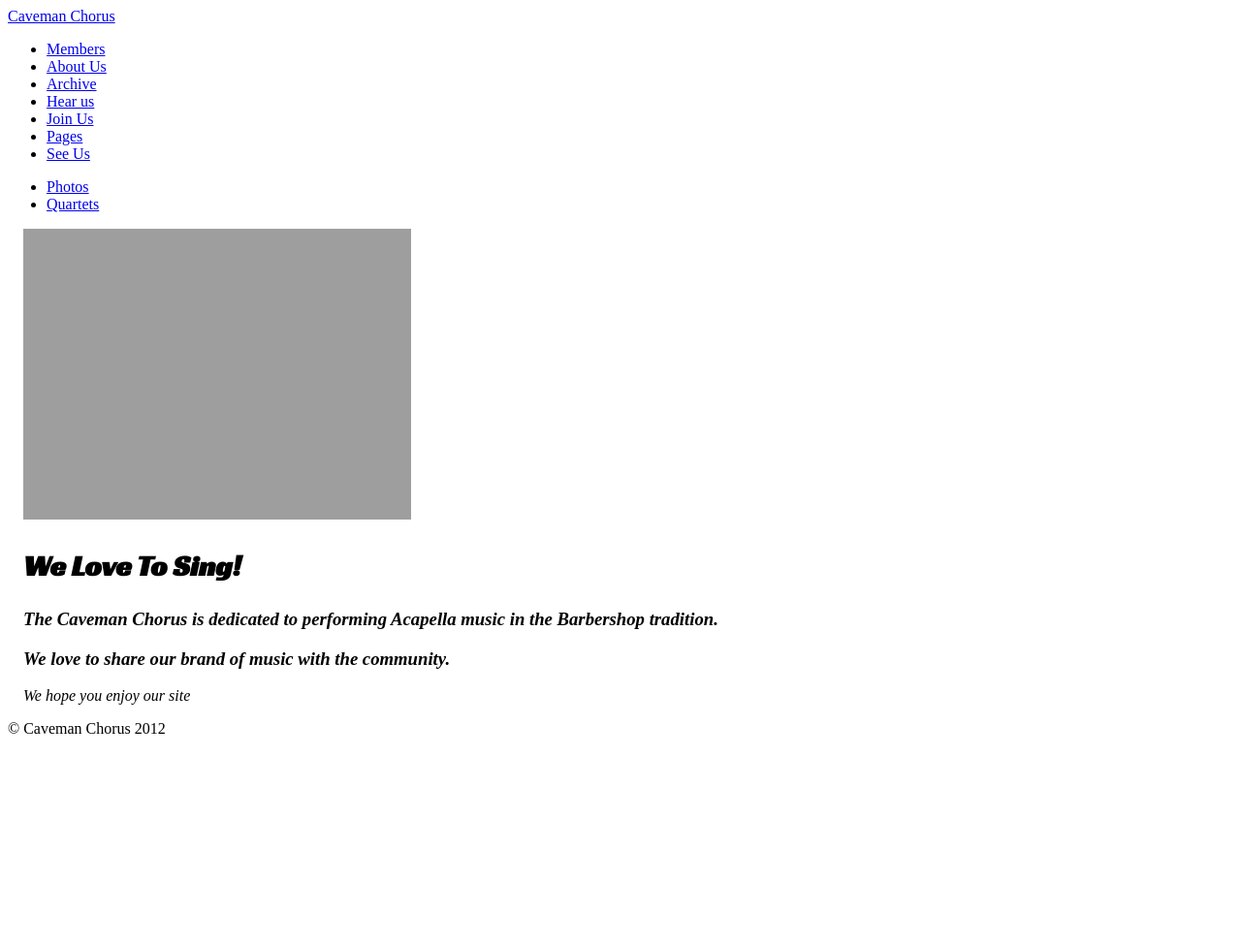
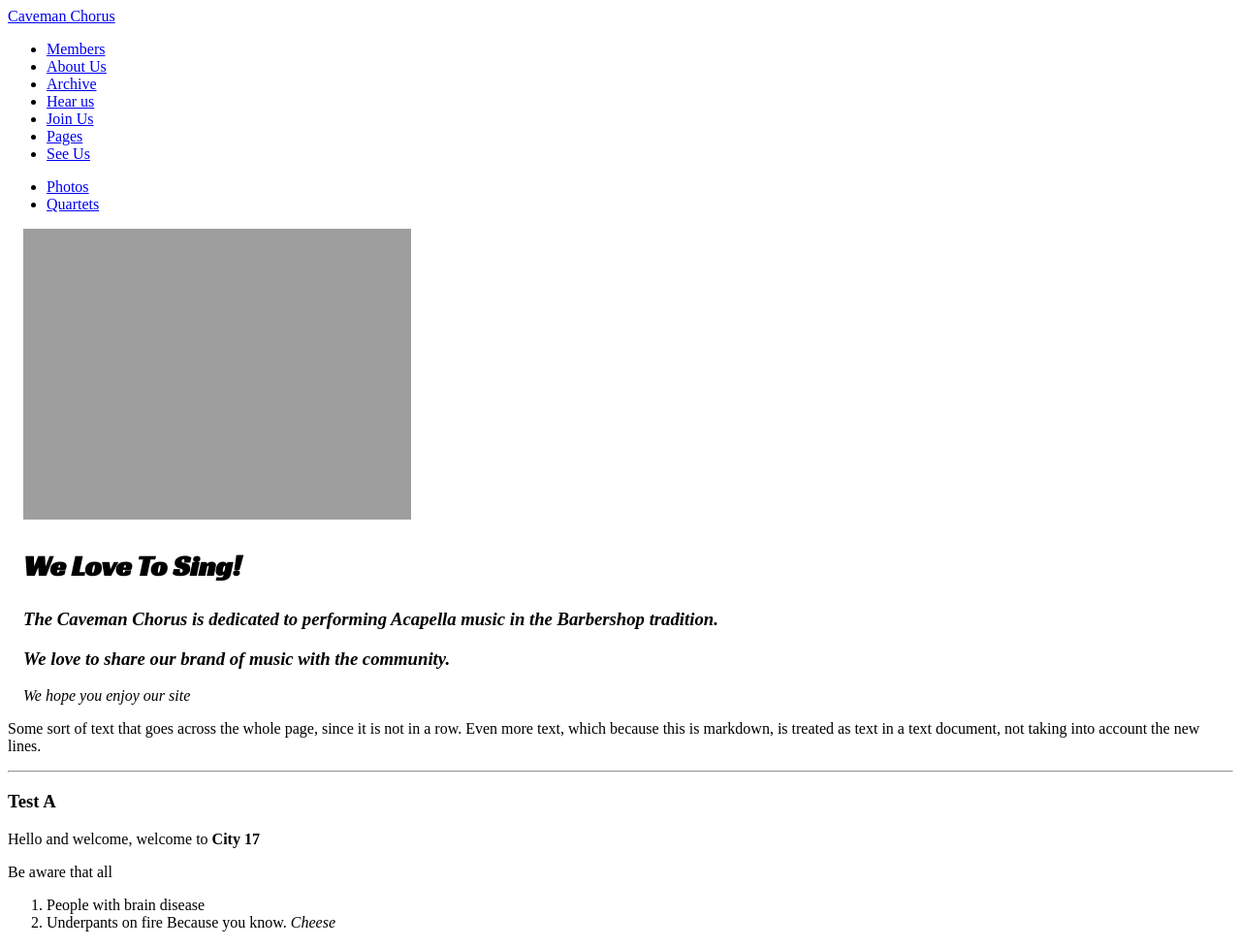
Before and after one commit to brianschuck5/cavemanchorus, a Jekyll site: the page built from index.md, in a window 1280 px wide. Shown: the top 977 px of the page at 97% size. Built offline with Jekyll 4.4.1, drawn with Linux system fonts in a browser that asks for light colours; before the commit the page ends 900 px from its top, so only the background shows below that; some of the changed text lies outside the part shown.

Commit message:
Putting back in my stuff after the hazard

```diff
--- a/index.md
+++ b/index.md
@@ -37,3 +37,23 @@ layout: page
     </div>
   </div>
 </div>
+
+Some sort of text that goes across the whole page, since it is not in a row.
+Even more text, which because this is markdown, is treated as text in a text
+document, not taking into account the new lines.
+
+----
+
+<div class="row">
+{% for page in site.pages %}
+  {% if page.group == "frontpage" %}
+  <div class="span4">
+    <h3>{{ page.title }}</h3>
+    {{ page.exerpt | markdownify}}
+    <p>
+      <a class="btn btn-info btn-mini pull-right" href="{{page.url}}">See more</a>
+    </p>
+  </div>
+  {% endif %}
+{% endfor %}
+</div>
```
